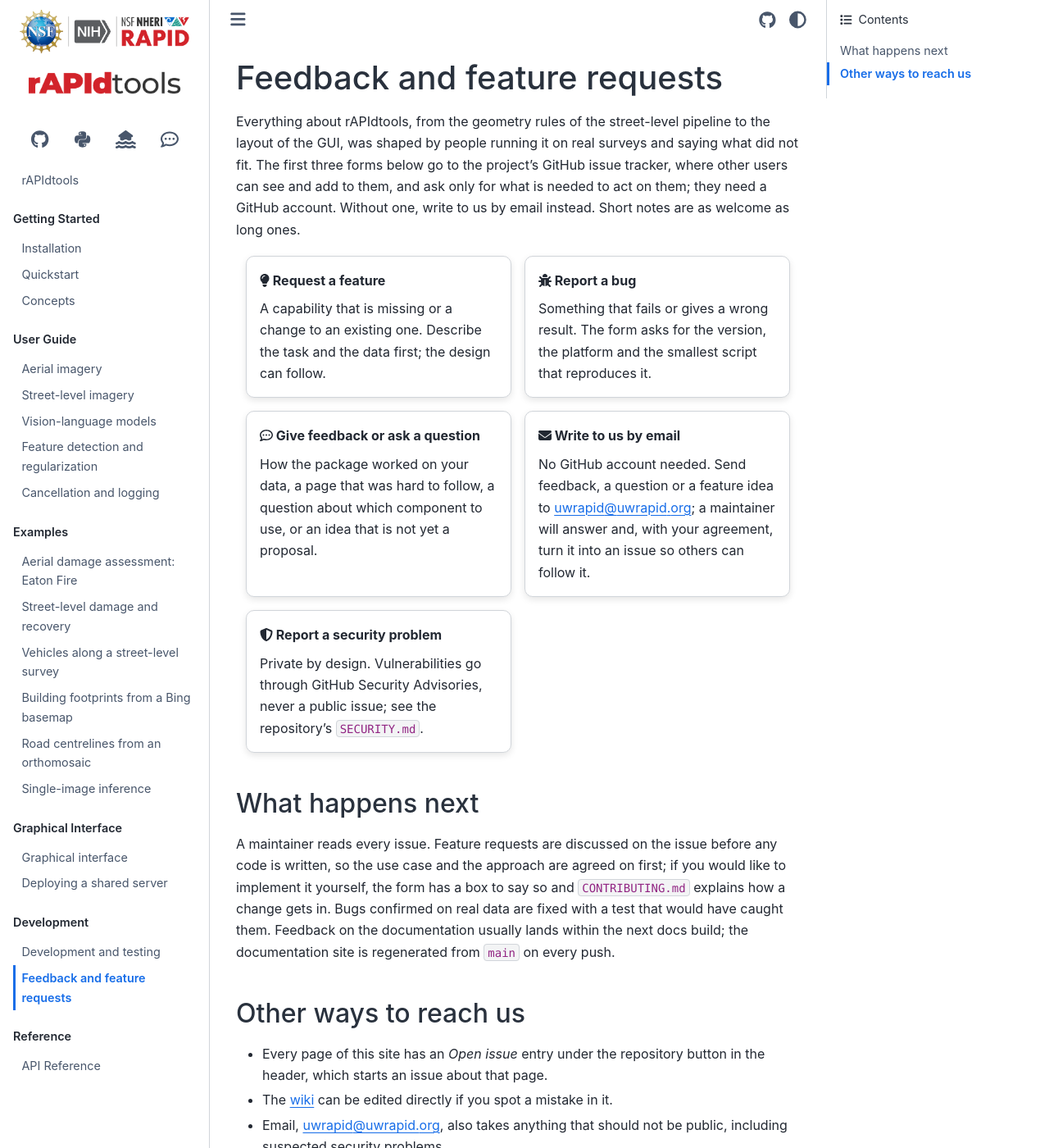
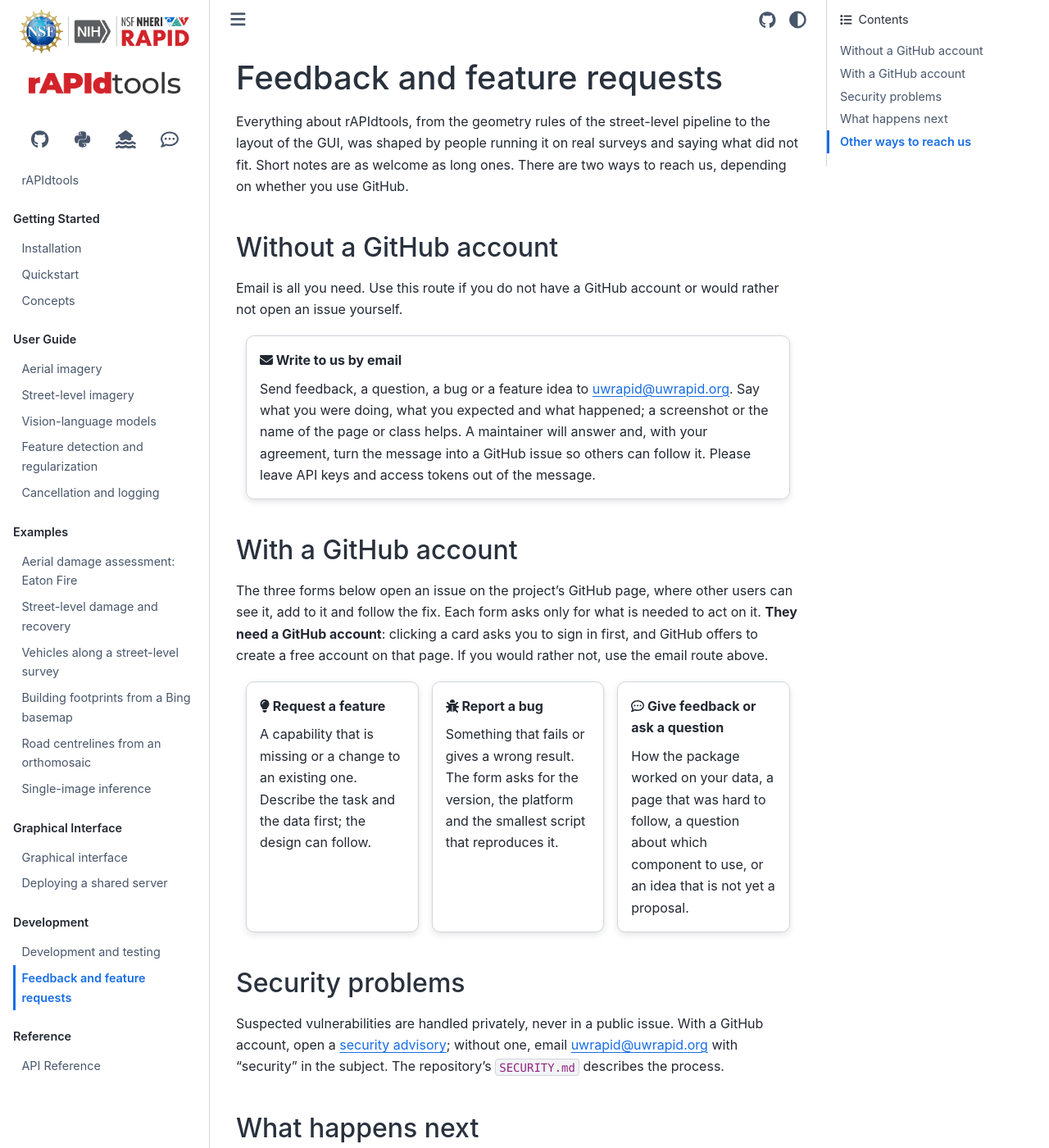
Before and after one commit to RAPID-Facility/rAPIdtools, a Sphinx documentation site: the page built from docs/source/feedback.rst, in a window 1280 px wide and 1400 px high. Shown: the whole window at 82% size. Built offline with Sphinx 7.4.7 and the Sphinx Book theme 1.1.4, drawn with Linux system fonts in a browser that asks for light colours; some of the changed text lies outside the part shown.

Commit message:
bc - Separating the feedback routes by whether they need a GitHub account
Most users of the package are not GitHub users and would not know from
a row of five cards which ones ask them to sign in. The feedback page
now has two sections: email first, for anyone, with what to put in the
message; then the three issue forms, labelled as needing a GitHub
account, with the free sign-up mentioned. Security problems get their
own short section with both routes.

```diff
--- a/docs/source/feedback.rst
+++ b/docs/source/feedback.rst
@@ -3,13 +3,38 @@ Feedback and feature requests
 
 Everything about rAPIdtools, from the geometry rules of the street-level
 pipeline to the layout of the GUI, was shaped by people running it on real
-surveys and saying what did not fit. The first three forms below go to the
-project's GitHub issue tracker, where other users can see and add to them,
-and ask only for what is needed to act on them; they need a GitHub account.
-Without one, write to us by email instead. Short notes are as welcome as
-long ones.
+surveys and saying what did not fit. Short notes are as welcome as long
+ones. There are two ways to reach us, depending on whether you use GitHub.
 
-.. grid:: 1 2 2 2
+Without a GitHub account
+------------------------
+
+Email is all you need. Use this route if you do not have a GitHub account or
+would rather not open an issue yourself.
+
+.. grid:: 1 1 1 1
+   :gutter: 3
+
+   .. grid-item-card:: :fas:`envelope` Write to us by email
+      :link: mailto:uwrapid@uwrapid.org?subject=rAPIdtools%20feedback
+
+      Send feedback, a question, a bug or a feature idea to
+      uwrapid@uwrapid.org. Say what you were doing, what you expected and
+      what happened; a screenshot or the name of the page or class helps. A
+      maintainer will answer and, with your agreement, turn the message into
+      a GitHub issue so others can follow it. Please leave API keys and
+      access tokens out of the message.
+
+With a GitHub account
+---------------------
+
+The three forms below open an issue on the project's GitHub page, where
+other users can see it, add to it and follow the fix. Each form asks only
+for what is needed to act on it. **They need a GitHub account**: clicking a
+card asks you to sign in first, and GitHub offers to create a free account
+on that page. If you would rather not, use the email route above.
+
+.. grid:: 1 3 3 3
    :gutter: 3
 
    .. grid-item-card:: :fas:`lightbulb` Request a feature
@@ -31,25 +56,20 @@ long ones.
       a question about which component to use, or an idea that is not yet
       a proposal.
 
-   .. grid-item-card:: :fas:`envelope` Write to us by email
-      :link: mailto:uwrapid@uwrapid.org?subject=rAPIdtools%20feedback
+Security problems
+-----------------
 
-      No GitHub account needed. Send feedback, a question or a feature
-      idea to uwrapid@uwrapid.org; a maintainer will answer and, with your
-      agreement, turn it into an issue so others can follow it.
-
-   .. grid-item-card:: :fas:`shield-halved` Report a security problem
-      :link: https://github.com/RAPID-Facility/rAPIdtools/security/advisories/new
-
-      Private by design. Vulnerabilities go through GitHub Security
-      Advisories, never a public issue; see the repository's
-      ``SECURITY.md``.
+Suspected vulnerabilities are handled privately, never in a public issue.
+With a GitHub account, open a `security advisory
+<https://github.com/RAPID-Facility/rAPIdtools/security/advisories/new>`_;
+without one, email uwrapid@uwrapid.org with "security" in the subject. The
+repository's ``SECURITY.md`` describes the process.
 
 What happens next
 -----------------
 
-A maintainer reads every issue. Feature requests are discussed on the issue
-before any code is written, so the use case and the approach are agreed on
+A maintainer reads every email and every issue. Feature requests are
+discussed before any code is written, so the use case and the approach are agreed on
 first; if you would like to implement it yourself, the form has a box to say
 so and ``CONTRIBUTING.md`` explains how a change gets in. Bugs confirmed on
 real data are fixed with a test that would have caught them. Feedback on the
@@ -59,12 +79,12 @@ site is regenerated from ``main`` on every push.
 Other ways to reach us
 ----------------------
 
+Both of these also need a GitHub account:
+
 - Every page of this site has an *Open issue* entry under the repository
   button in the header, which starts an issue about that page.
 - The `wiki <https://github.com/RAPID-Facility/rAPIdtools/wiki>`_ can be
   edited directly if you spot a mistake in it.
-- Email, uwrapid@uwrapid.org, also takes anything that should not be public,
-  including suspected security problems.
 
 Please do not paste API keys, Mapillary tokens or Hugging Face tokens into
-an issue; redact them before posting.
+an email or an issue; redact them before sending.
```
